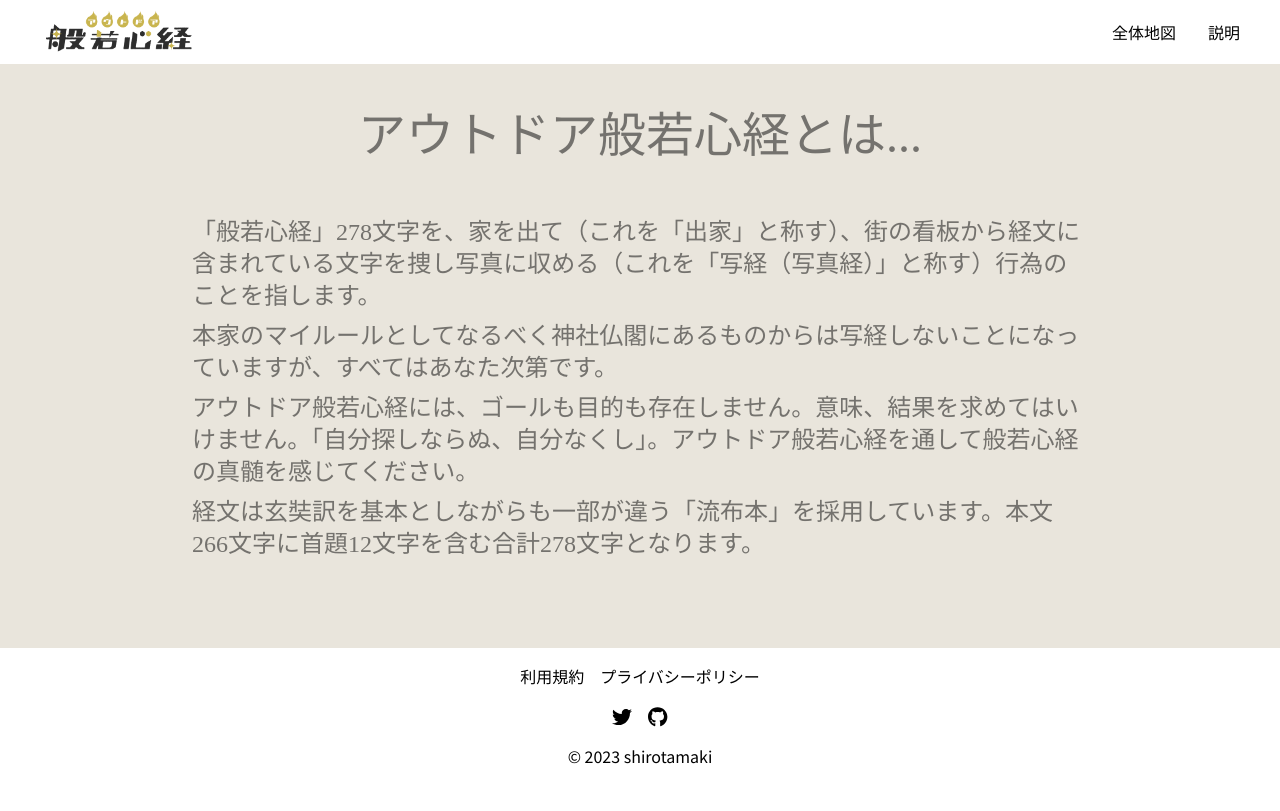
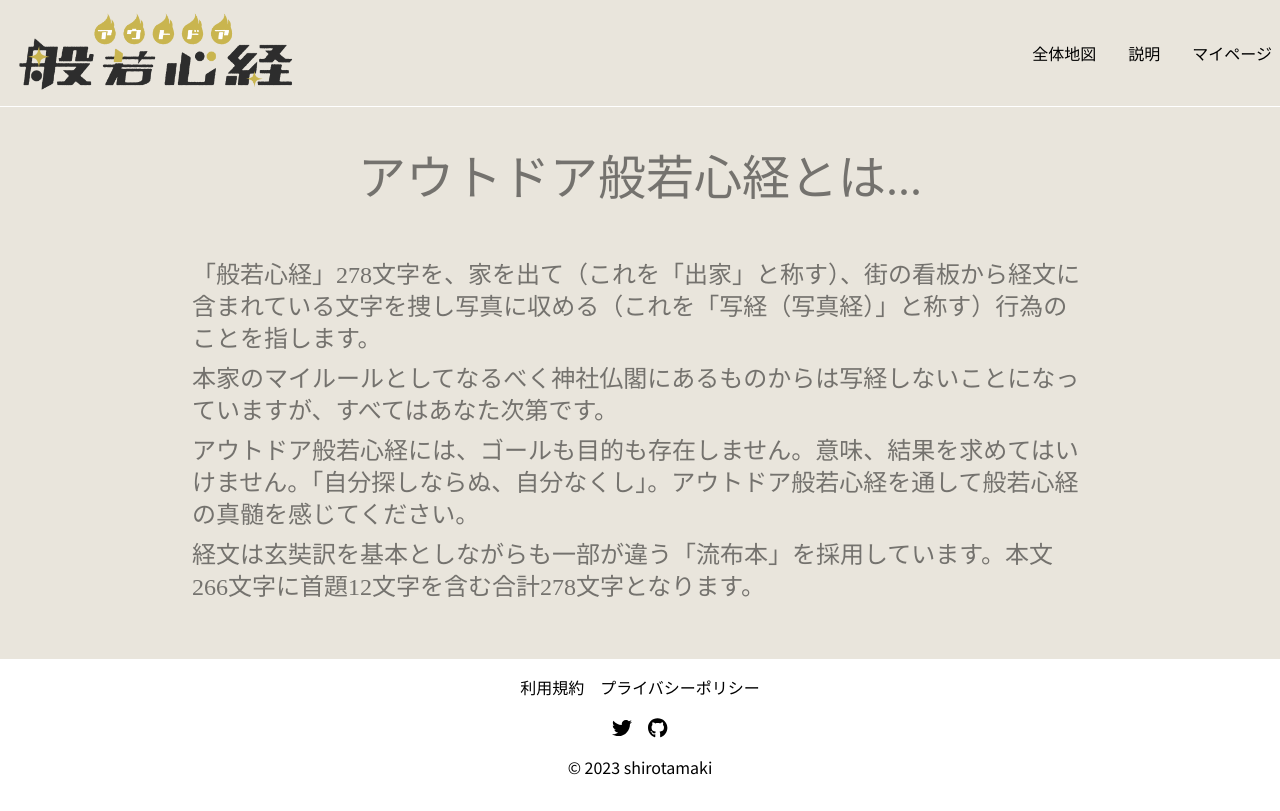
Before and after one commit to shirotamaki/outdoor-heart-sutra, a Next.js app in the folder frontend/: page /about in a window 1280 px wide. Built offline with nearby package versions, Linux system fonts and the light colour scheme; no server answers; a web font is replaced by a local one.

Commit message:
💄 ホームボタンにレスポンシブデザインをあてる

```diff
--- a/frontend/src/components/Header.tsx
+++ b/frontend/src/components/Header.tsx
@@ -25,6 +25,7 @@ const DesktopMenu = () => (
   <div className='space-x-8 flex-row'>
     <Menu href='/maps'>全体地図</Menu>
     <Menu href='/about'>説明</Menu>
+    <Menu href='/mypage'>マイページ</Menu>
     <Logout />
   </div>
 )
@@ -50,6 +51,7 @@ const MobileMenu = ({ isMenuOpen, toggleMenu }: MobileMenuProps) => {
 
       <Menu href='/maps'>全体地図</Menu>
       <Menu href='/about'>説明</Menu>
+      <Menu href='/mypage'>マイページ</Menu>
       <Logout />
     </animated.div>
   )
@@ -60,14 +62,20 @@ const Header = () => {
   const toggleMenu = () => setIsMenuOpen(!isMenuOpen)
 
   return (
-    <header className='bg-white font-notoSans p-2'>
-      <div className='container mx-auto flex justify-between items-center px-8'>
-        <HomeButton />
-
+    <header className='bg-beige font-notoSans border-b border-white p-2'>
+      <div className='container mx-auto flex justify-between items-center '>
+        <div className='hidden xl:flex'>
+          <HomeButton width={300} height={96} />
+        </div>
+        <div className='hidden md:flex xl:hidden'>
+          <HomeButton width={240} height={72} />
+        </div>
+        <div className='flex md:hidden'>
+          <HomeButton width={160} height={48} />
+        </div>
         <div className='hidden md:flex'>
           <DesktopMenu />
         </div>
-
         <div className='md:hidden'>
           <button
             type='button'
--- a/frontend/src/components/HomeButton.tsx
+++ b/frontend/src/components/HomeButton.tsx
@@ -1,15 +1,20 @@
 import Image from 'next/image'
 import Link from 'next/link'
 
-const HomeButton = () => {
+type HomeButtonProps = {
+  width: number
+  height: number
+}
+
+const HomeButton = ({ width, height }: HomeButtonProps) => {
   return (
     <Link href='/'>
       <div className='hover:opacity-50 transition-all duration-100'>
         <Image
           src='/images/logo_main.png'
           alt={'アウトドア般若心経のロゴ'}
-          width={160}
-          height={64}
+          width={width}
+          height={height}
         />
       </div>
     </Link>
```
